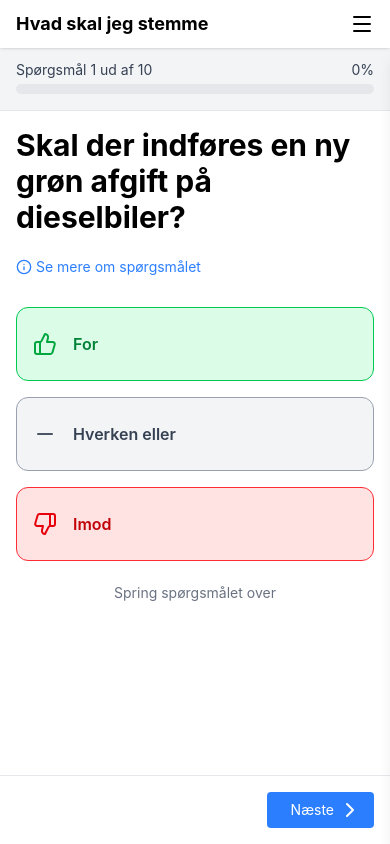
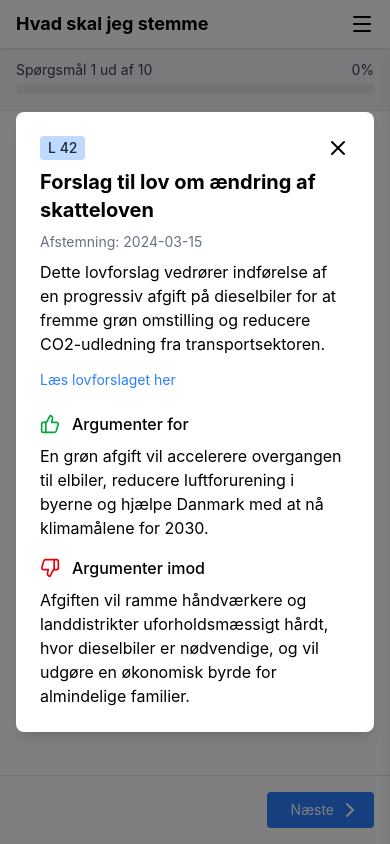
Before and after one commit to Thingholm/hvadskaljegstemme.dk, a React (Vite) app in the folder client/: page /tag-testen in a window 390 px wide. Both pictures are taken after a click on the button "Se mere om spørgsmålet". Built offline with nearby package versions, Linux system fonts and the light colour scheme.

Commit message:
Added test question dialog for mobile

```diff
--- /dev/null
+++ b/client/src/components/TestQuestionDialog.tsx
@@ -0,0 +1,44 @@
+import { ThumbsDown, ThumbsUp, X } from "lucide-react";
+import type { Bill } from "../lib/types/bill";
+import Badge from "./ui/Badge";
+import Button from "./ui/Button";
+
+export default function TestQuestionDialog({
+    bill,
+    closeDialog,
+}: Readonly<{
+    bill: Bill;
+    closeDialog: () => void;
+}>) {
+    return (
+        <div className="fixed inset-0 z-50 flex items-center justify-center">
+            <div className="absolute inset-0 bg-black opacity-50" onClick={closeDialog}/>
+            <div className="bg-white relative m-4 p-6 rounded-lg shadow-lg max-w-md w-full z-10 grid gap-2">
+                <button onClick={closeDialog} className="absolute top-4 right-4 p-2"><X/></button>
+                <Badge>{bill.bill_tag}</Badge>
+                <h3 className="text-xl font-bold">{bill.title}</h3>
+                <p className="text-sm text-gray-500">Afstemning: {bill.vote_date}</p>
+                <p>{bill.description}</p>
+                <Button variant="mobileText" to={bill.url} target="_blank">
+                    Læs lovforslaget her
+                </Button>
+                <div className="grid gap-4 mt-2">
+                    <div>
+                        <p className="flex items-center gap-3 mb-2">
+                            <ThumbsUp className="text-green-600" size={20}/>
+                            <span className="font-medium">Argumenter for</span>
+                        </p>
+                        <p>{bill.for_description}</p>
+                    </div>
+                    <div>
+                        <p className="flex items-center gap-3 mb-2">
+                            <ThumbsDown className="text-red-600" size={20}/>
+                            <span className="font-medium">Argumenter imod</span>
+                        </p>
+                        <p>{bill.against_description}</p>
+                    </div>
+                </div>
+            </div>
+        </div>
+    );
+}
--- /dev/null
+++ b/client/src/components/ui/Badge.tsx
@@ -0,0 +1,11 @@
+export default function Badge({
+    children
+}: {
+    children: React.ReactNode
+}) {
+    return (
+        <span className="inline-flex w-fit items-center px-2 py-0.5 rounded text-sm font-medium bg-blue-200 text-gray-800">
+            {children}
+        </span>
+    );
+}
--- a/client/src/components/ui/Button.tsx
+++ b/client/src/components/ui/Button.tsx
@@ -15,17 +15,20 @@ export default function Button({
     to,
     onClick,
     className = "",
+    target,
 }: Readonly<{
     children: React.ReactNode;
     variant?: keyof typeof buttonVariants;
     className?: string;
     to?: string;
     onClick?: () => void;
+    target?: "_blank" | "_self" | "_parent" | "_top";
 }>) {
     if (to) {
         return (
             <Link
                 to={to}
+                target={target}
                 onClick={onClick}
                 className={`${baseStyle} ${buttonVariants[variant]} ${className}`}
             >
--- /dev/null
+++ b/client/src/lib/types/bill.ts
@@ -0,0 +1,12 @@
+export type Bill = {
+    id: number;
+    bill_tag: string;
+    title: string;
+    question: string;
+    description: string;
+    for_description: string;
+    against_description: string;
+    url: string;
+    vote_date: string;
+    is_passed: boolean;
+};
--- a/client/src/routes/tag-testen/index.tsx
+++ b/client/src/routes/tag-testen/index.tsx
@@ -5,13 +5,15 @@ import { useState } from 'react'
 import Button from '../../components/ui/Button'
 import { ChevronLeft, ChevronRight, Info } from 'lucide-react'
 import TestAnswerButton from '../../components/TestAnswerButton'
+import TestQuestionDialog from '../../components/TestQuestionDialog'
 
 export const Route = createFileRoute('/tag-testen/')({
 	component: RouteComponent,
 })
 
 function RouteComponent() {
-	const [questionIndex, setQuestionIndex] = useState(0)
+	const [questionIndex, setQuestionIndex] = useState(0);
+	const [showDialog, setShowDialog] = useState(false);
 
 	return (
 		<div className='flex flex-col min-h-[calc(100dvh-3rem)] justify-between'>
@@ -23,7 +25,7 @@ function RouteComponent() {
 					<h2 className="text-3xl text-pretty font-bold">{mockBills[questionIndex].question}</h2>
 					<Button
 						variant="mobileText"
-						onClick={() => alert("Her kunne du få mere information om spørgsmålet")}
+						onClick={() => setShowDialog(true)}
 					>
 						<Info  size={16}/>
 						Se mere om spørgsmålet
@@ -50,6 +52,7 @@ function RouteComponent() {
 					<ChevronRight />
 				</Button>
 			</div>
+			{showDialog && <TestQuestionDialog bill={mockBills[questionIndex]} closeDialog={() => setShowDialog(false)}/>}
 		</div>
 	)
 }
```
